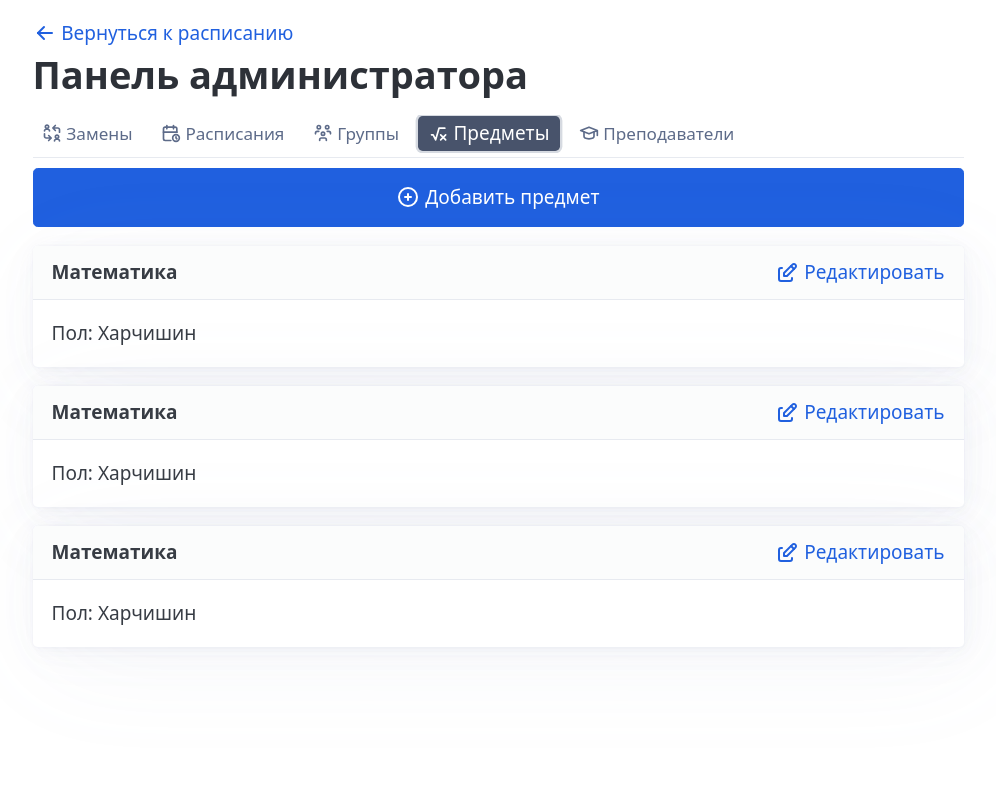
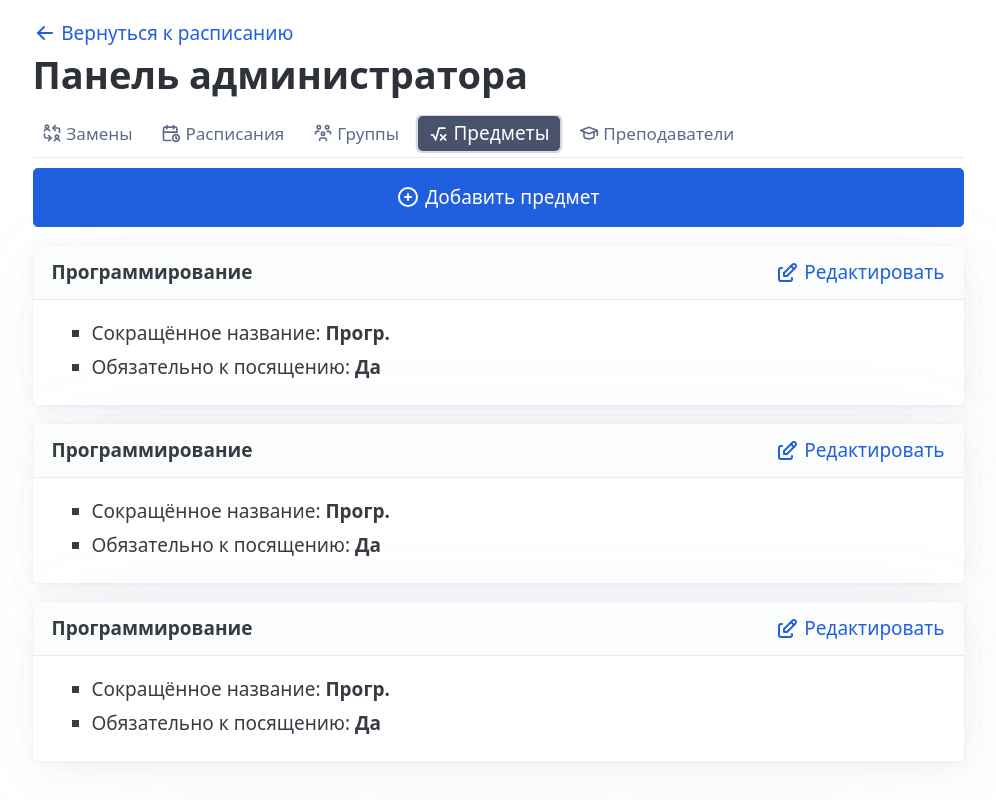
Before and after one commit to pakhrom/school-timetable, a SvelteKit app in the folder web/: page /manage in a window 1280 px wide. Both pictures are taken after a click on the button "Предметы". Shown: the whole page, without its empty margins (142-1138 px from the left). Built offline with nearby package versions, Linux system fonts and the light colour scheme.

Commit message:
feat(web): update subject display in admin panel

```diff
--- a/web/src/routes/manage/+page.svelte
+++ b/web/src/routes/manage/+page.svelte
@@ -237,7 +237,7 @@
 	{#each { length: 3 } as _, subjectId}
 		<article>
 			<header class="resource-header">
-				<span><b>Математика</b></span>
+				<b>Программирование</b>
 				<a href={'/manage/subject/' + subjectId}>
 					<svg
 						xmlns="http://www.w3.org/2000/svg"
@@ -260,7 +260,14 @@
 				</a>
 			</header>
 			<div>
-				<span>Пол: Харчишин</span>
+				<ul>
+					<li>
+						Сокращённое название: <b>Прогр.</b>
+					</li>
+					<li>
+						Обязательно к посящению: <b>Да</b>
+					</li>
+				</ul>
 			</div>
 		</article>
 	{/each}
@@ -285,8 +292,7 @@
 	</a>
 	{#each { length: 3 } as _, teacherId}
 		<article>
-			<header class="resource-header">
-				<span>
+			<div class="resource-header">
 				<b>
 					{#if mobileLayout}
 						Фамилия И.О.
@@ -294,7 +300,6 @@
 						Фамилия Имя Отчество
 					{/if}
 				</b>
-				</span>
 				<a href={'/manage/teacher/' + teacherId}>
 					<svg
 						xmlns="http://www.w3.org/2000/svg"
@@ -315,9 +320,6 @@
 					>
 					Редактировать
 				</a>
-			</header>
-			<div>
-				<span>Пол: Харчишин</span>
 			</div>
 		</article>
 	{/each}
@@ -369,4 +371,8 @@
 		display: flex;
 		justify-content: space-between;
 	}
+
+	ul {
+		margin-bottom: 0;
+	}
 </style>
```
Lines whose indentation alone changed are shown as unchanged.
